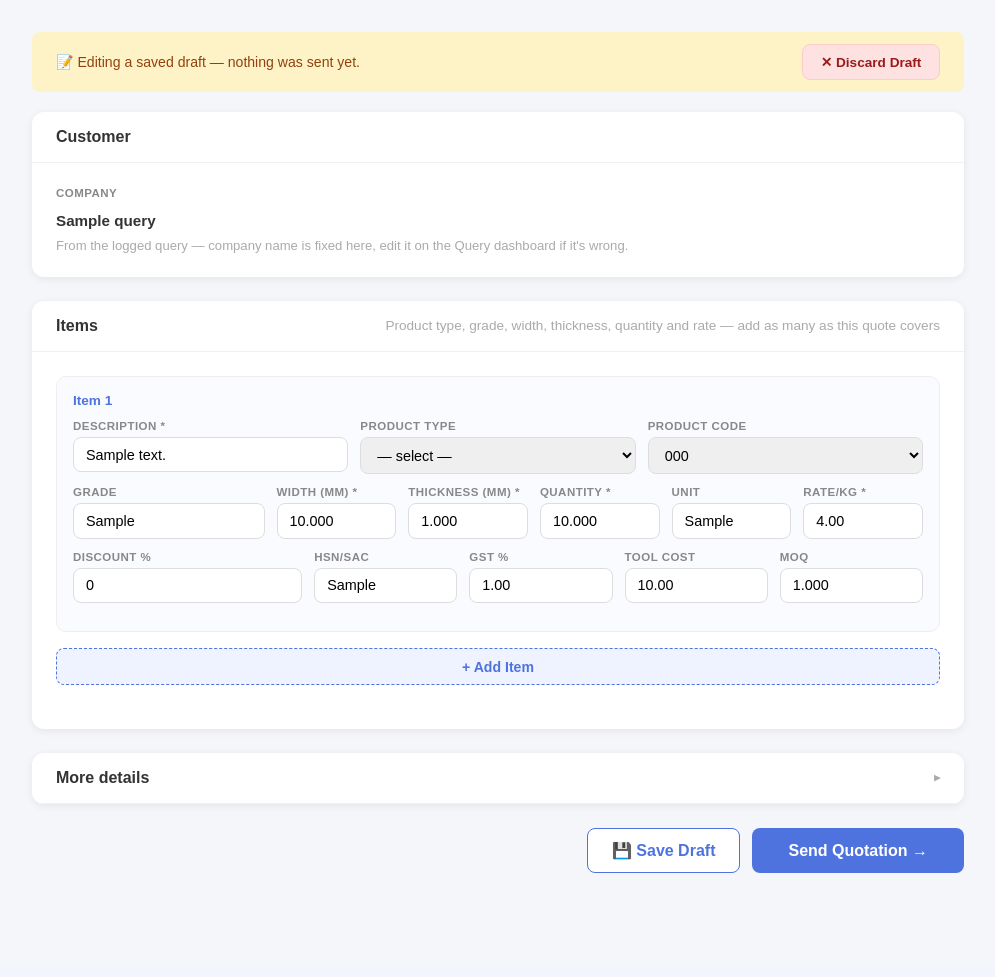
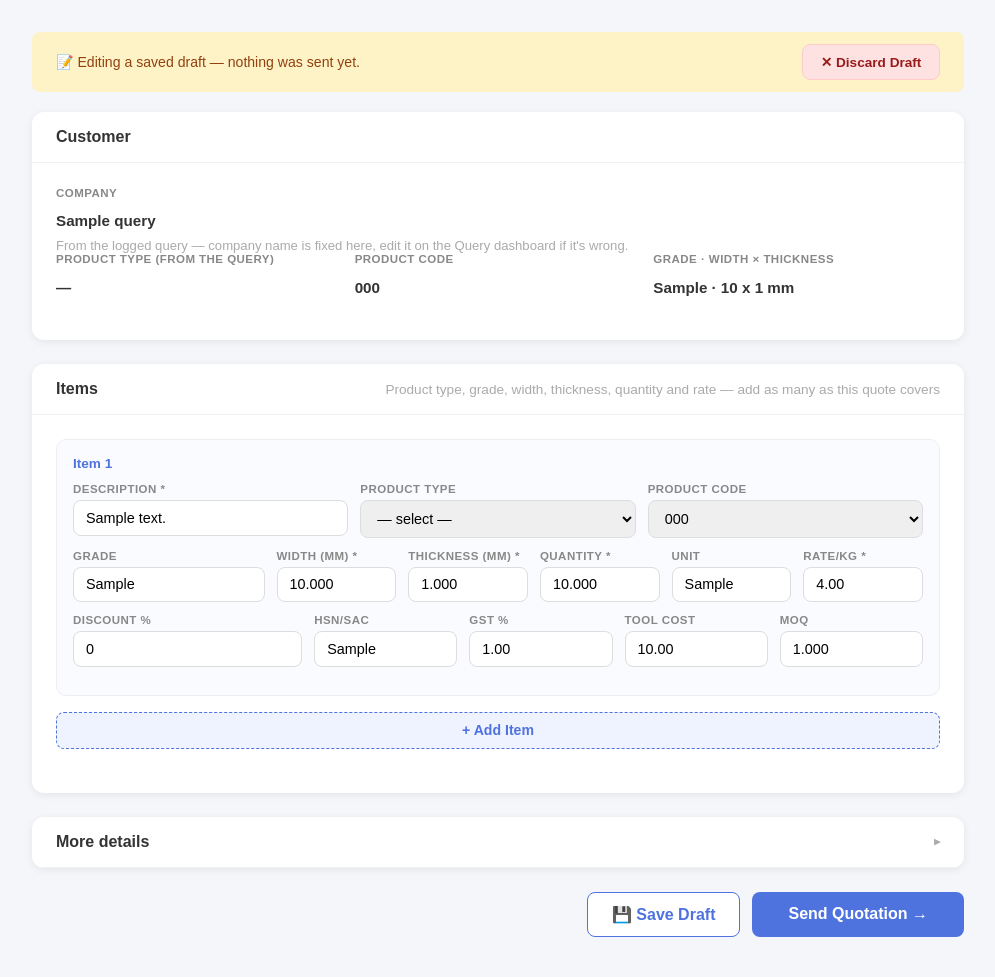
Before and after one commit to Mohini-vashisth/inventory-, a Django app: page /quotations/1/edit/ in a window 1280 px wide. Shown: the part 56-1033 px from the top of the page, without its empty margins (142-1137 px from the left). Before the commit the page ends 929 px from the top, so only its background shows below. Run offline with Django 4.2, Linux system fonts and the light colour scheme; a user stored in the database is signed in; data comes from the database, SQL or seed files in the repository; tables that the repository leaves empty hold one stand-in row (values such as "Sample post").

Commit message:
Quote form shows the query's product type and code and pre-selects the code

```diff
--- a/inventory/materials/models.py
+++ b/inventory/materials/models.py
@@ -547,6 +547,11 @@ class Query(models.Model):
 
     GST_FIELDS = ('gst_number', 'gst_address')
 
+    def dimensions_text(self, separator=' x '):
+        """"50 x 6.5 mm" — width and thickness without trailing zeros, '' if neither is known."""
+        parts = [format(value.normalize(), 'f') for value in (self.width, self.thickness) if value is not None]
+        return f"{separator.join(parts)} mm" if parts else ''
+
     def matching_product_code(self):
         """The catalogue product code for this query's product type + grade, or None
         (size plays no part in a code)."""
--- a/inventory/materials/views/quotations.py
+++ b/inventory/materials/views/quotations.py
@@ -166,8 +166,7 @@ def _query_item_description(query):
     free-text "requirements" answer (the bot no longer asks it)."""
     if query.product_type:
         return query.product_type.item_code
-    dims = ' x '.join(format(value.normalize(), 'f') for value in (query.width, query.thickness) if value is not None)
-    parts = [query.product_category.name if query.product_category else '', query.grade, f"{dims} mm" if dims else '']
+    parts = [query.product_category.name if query.product_category else '', query.grade, query.dimensions_text()]
     return ' '.join(part for part in parts if part) or 'Item'
 
 
@@ -303,7 +302,7 @@ def quotation_form(request, pk=None):
                 item_initial = [{
                     'description': _query_item_description(query),
                     'category': query.product_category_id,
-                    'product_type': query.product_type_id,
+                    'product_type': getattr(query.effective_product_code(), 'pk', None),   # also pre-selected without JavaScript
                     'grade': query.grade,
                     'width': query.width,
                     'thickness': query.thickness,
--- a/inventory/templates/materials/quotation_form.html
+++ b/inventory/templates/materials/quotation_form.html
@@ -154,6 +154,20 @@
             <label>Company</label>
             <div class="readonly-value">{{ query.company_name|default:query.contact_phone }}</div>
             <p class="muted">From the logged query — company name is fixed here, edit it on the Query dashboard if it's wrong.</p>
+          </div>
+          <div class="form-row cols-3">
+            <div class="form-group">
+              <label>Product Type (from the query)</label>
+              <div class="readonly-value">{{ query.product_category.name|default:"—" }}</div>
+            </div>
+            <div class="form-group">
+              <label>Product Code</label>
+              <div class="readonly-value">{% with code=query.effective_product_code %}{% if code %}{{ code.item_code }}{% else %}<span class="muted">{% if query.product_category and query.grade %}none in the catalogue yet{% else %}—{% endif %}</span>{% endif %}{% endwith %}</div>
+            </div>
+            <div class="form-group">
+              <label>Grade · Width × Thickness</label>
+              <div class="readonly-value">{{ query.grade|default:"—" }}{% with dims=query.dimensions_text %}{% if dims %} · {{ dims }}{% endif %}{% endwith %}</div>
+            </div>
           </div>
         {% elif existing_customer %}
           <div class="form-row cols-3">
```
Also changed, not shown: CLAUDE.md (+1 -1 lines), inventory/materials/tests/test_quotations.py (+21 -0 lines).
